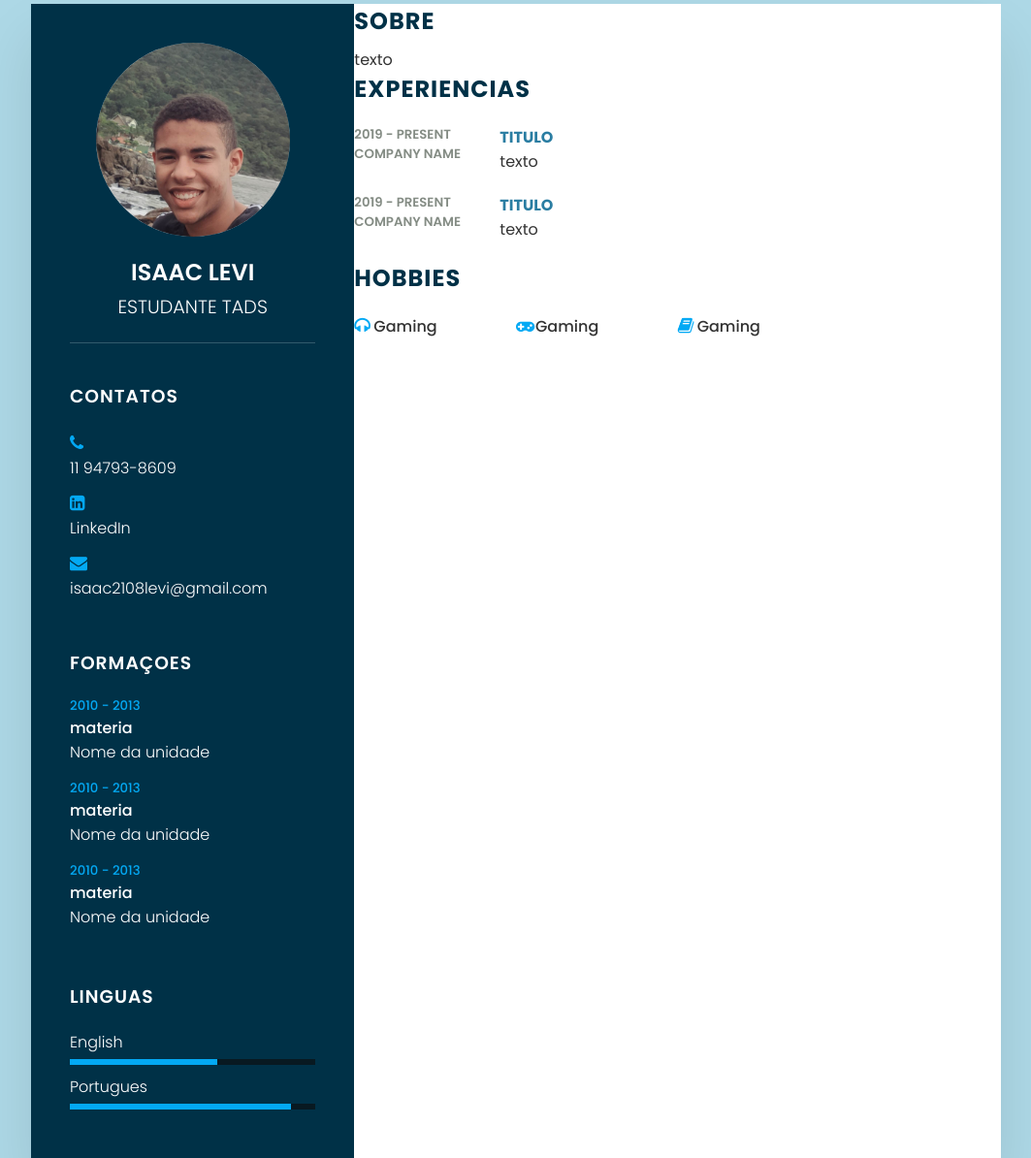
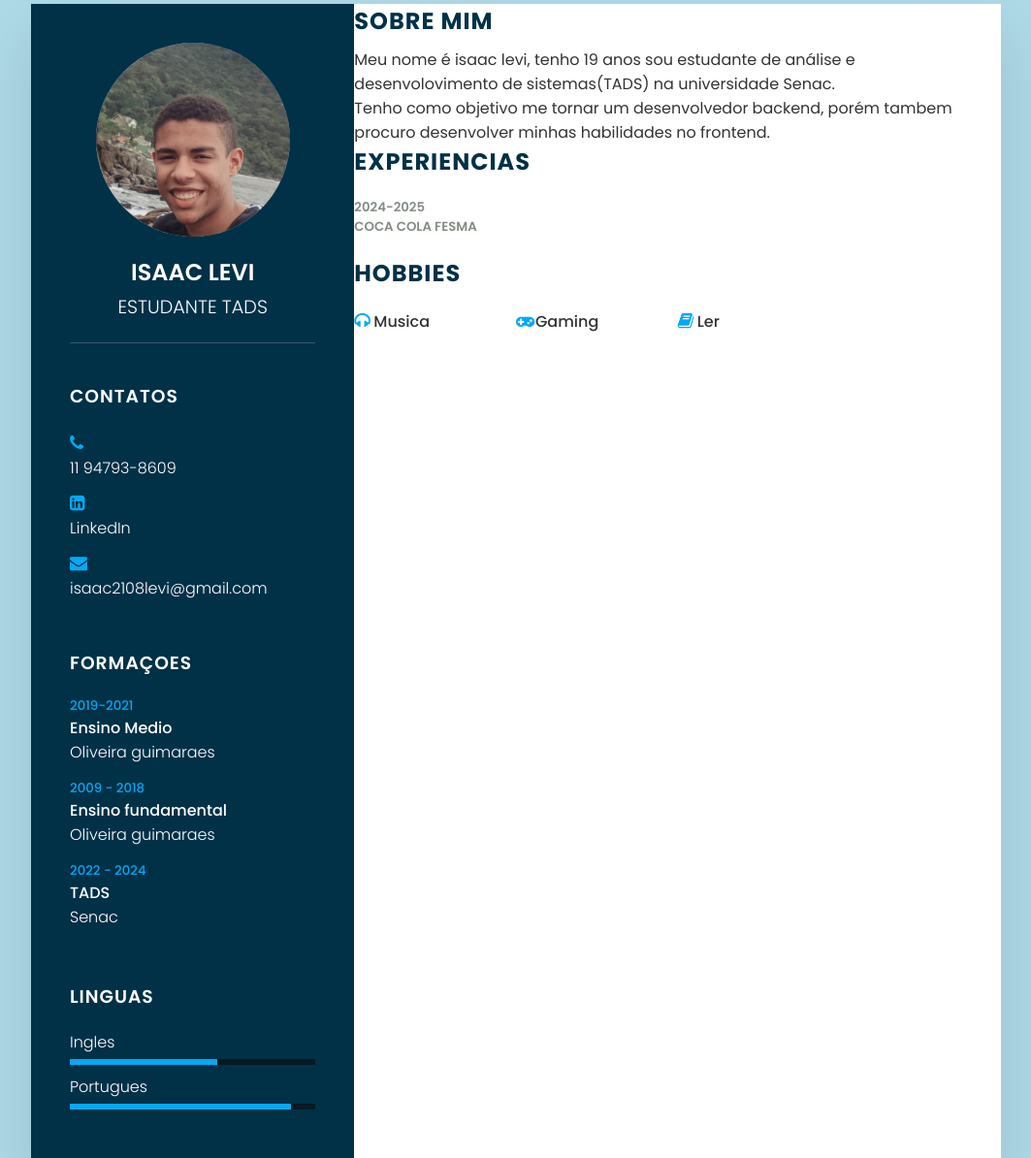
Before and after one commit to IsaacSilva21/Curriculo, a plain HTML site: page index.html in a window 1280 px wide. Shown: the part 46-1240 px from the top of the page at 97% size, without its empty margins (108-1171 px from the left). Drawn offline with Linux system fonts and the light colour scheme.

Commit message:
subindo texto

```diff
--- a/index.html
+++ b/index.html
@@ -40,19 +40,19 @@
         <h3 class="title">Formaçoes</h3>
         <ul>
           <li>
-            <h5>2010 - 2013</h5>
-            <h4>materia</h4>
-            <h4>Nome da unidade</h4>
+            <h5>2019-2021</h5>
+            <h4>Ensino Medio</h4>
+            <h4>Oliveira guimaraes</h4>
         </li>
         <li>
-          <h5>2010 - 2013</h5>
-          <h4>materia</h4>
-          <h4>Nome da unidade</h4>
+          <h5>2009 - 2018</h5>
+          <h4>Ensino fundamental</h4>
+          <h4>Oliveira guimaraes</h4>
         </li>
           <li>
-          <h5>2010 - 2013</h5>
-          <h4>materia</h4>
-          <h4>Nome da unidade</h4>
+          <h5>2022 - 2024</h5>
+          <h4>TADS</h4>
+          <h4>Senac</h4>
         </li>
         </ul>
       </div>
@@ -61,7 +61,7 @@
         <h3 class="title">linguas</h3>
         <ul>
           <li>
-            <span class="text">English</span>
+            <span class="text">Ingles</span>
             <span class="percent">
              <div style="width: 60%;"></div>
           </span>
@@ -79,37 +79,24 @@
 
     <div class="rigth_side">
     <div class="about">
-      <h2 class="title2">Sobre</h2>
-      <p>texto</p>
+      <h2 class="title2">Sobre Mim</h2>
+      <p>Meu nome é isaac levi, tenho 19 anos sou estudante de análise e desenvolovimento de sistemas(TADS) na universidade Senac. </p>
+      <p>Tenho como objetivo me tornar um desenvolvedor backend, porém tambem procuro desenvolver minhas habilidades no frontend. </p>
     </div>
     <div class="about">
       <h2 class="title2">Experiencias</h2>
       <div class="box">
         <div class="year_company">
-          <h5>2019 - present</h5>
-          <h5>Company name</h5>
-        </div>
-        <div class="text">
-          <h4> titulo</h4>
-          <p> texto </p>
+          <h5>2024-2025</h5>
+          <h5>Coca cola fesma</h5>
         </div>
       </div>
-      <div class="box">
-        <div class="year_company">
-          <h5>2019 - present</h5>
-          <h5>Company name</h5>
-        </div>
-        <div class="text">
-          <h4> titulo</h4>
-          <p> texto </p>
-        </div>
-        </div>
         <div class="about interest">
           <h2 class="title2">Hobbies</h2>
           <ul>
-            <li><i class="fa fa-headphones" aria-hidden="true"></i>Gaming</li>
+            <li><i class="fa fa-headphones" aria-hidden="true"></i>Musica</li>
             <li><i class="fa fa-gamepad" aria-hidden="true"></i>Gaming</li>
-            <li><i class="fa fa-book" aria-hidden="true"></i>Gaming</li>
+            <li><i class="fa fa-book" aria-hidden="true"></i>Ler</li>
           </ul>
         </div>
       </div>
```
